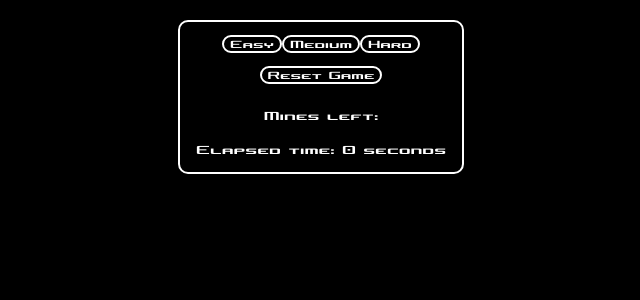
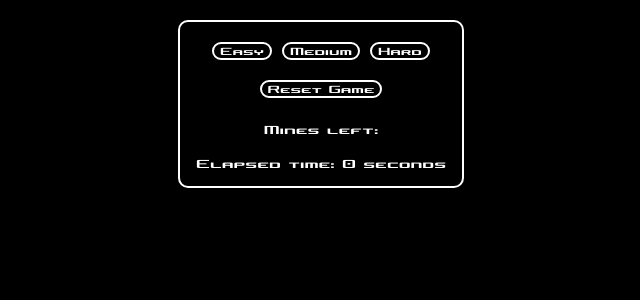
Before and after one commit to mokasii/minesweeper-frontend, a Vue app: page /game in a window 1280 px wide. Shown: the top 300 px of the page, without its empty margins (319-959 px from the left). Built offline with nearby package versions, Linux system fonts and the light colour scheme.

Commit message:
use div container

```diff
--- a/src/components/DifficultySelector.vue
+++ b/src/components/DifficultySelector.vue
@@ -8,7 +8,7 @@ function emitDifficulty(level: string) {
 </script>
 
 <template>
-  <div>
+  <div class="diffic-buttons">
     <button @click="emitDifficulty('easy')">Easy</button>
     <button @click="emitDifficulty('medium')">Medium</button>
     <button @click="emitDifficulty('hard')">Hard</button>
@@ -16,7 +16,5 @@ function emitDifficulty(level: string) {
 </template>
 
 <style scoped>
-button {
-  font-family: "PlatinumGames", sans-serif;
-}
+
 </style>
```
